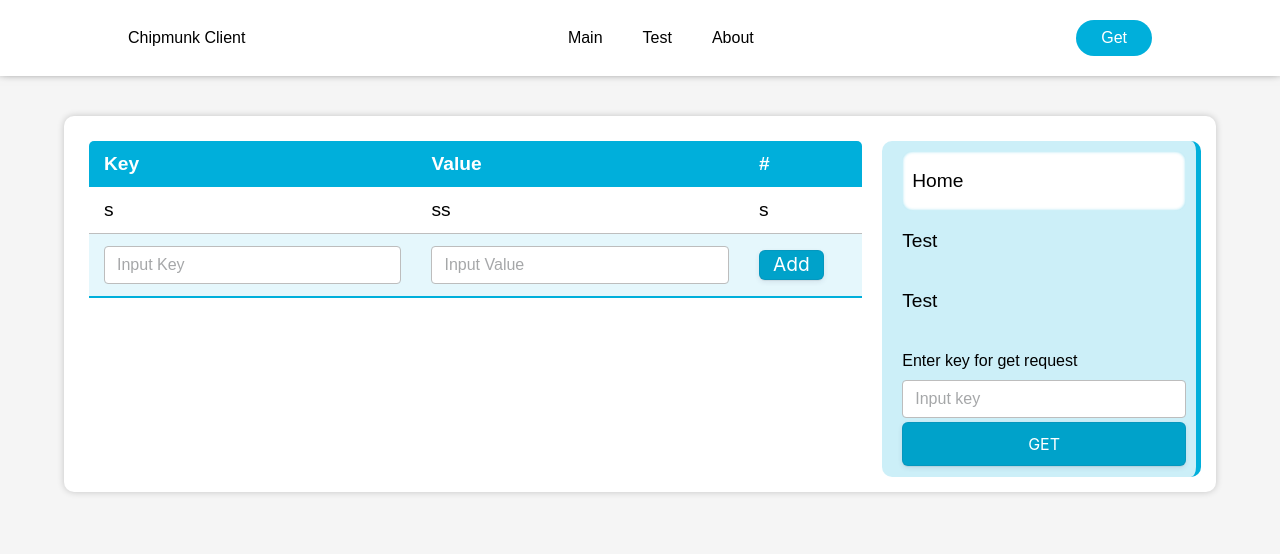
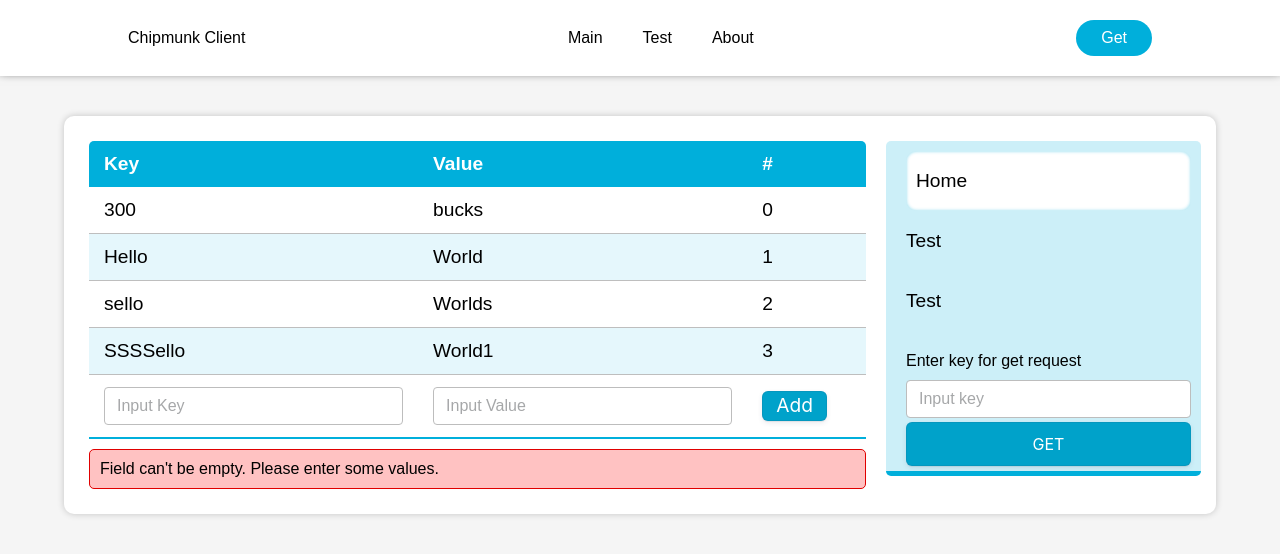
Before and after one commit to Rederikt/chipmunk_ui, a React app: page / in a window 1280 px wide. Shown: the top 554 px of the page. Built offline with nearby package versions, Linux system fonts and the light colour scheme.

Commit message:
dummy editing + error handler layout

```diff
--- a/src/containers/Main/index.js
+++ b/src/containers/Main/index.js
@@ -1,7 +1,38 @@
-import React from 'react';
+import React, { useState } from 'react';
 import './main.scss'
 
 export const Main = () => {
+  const [key, setKey] = useState("");
+  const [value, setValue] = useState("");
+  const [error, setError] = useState(0);
+  const [findKey, setFindKey] = useState("");
+
+  const [entries, setEntries] = useState (
+    {
+      "Hello":"World",
+      "300":"bucks",
+      "sello":"Worlds",
+      "SSSSello":"World1",
+    }
+  )
+
+  const handleChangeKey = (event) => {
+    setKey(event.target.value)
+  }
+
+  const handleChangeValue = (event) => {
+    setValue(event.target.value)
+  }
+
+  const handleAdd = () => {
+    setEntries({
+      ...entries,
+      [key]:value
+    })
+    setKey('')
+    setValue('')
+
+  }
 
   return (
     <div className="paper">
@@ -16,18 +47,23 @@ export const Main = () => {
               </tr>
             </thead>
             <tbody>
+              {Object.entries(entries).map(([key, value], i) =>
+                <tr>
+                  <td>{key}</td>
+                  <td>{value}</td>
+                  <td>{i}</td>
+                </tr>
+              )}
               <tr>
-                <td>s</td>
-                <td>ss</td>
-                <td>s</td>
-              </tr>
-              <tr>
-                <td className='text-field'><input type="text" name="input" id="input" className='text-field_input' placeholder='Input Key' /></td>
-                <td className='text-field'><input type="text" name="input" id="input" className='text-field_input' placeholder='Input Value' /></td>
-                <td><button className='button-9 small'>Add</button></td>
+                <td className='text-field'><input type="text" name="input" id="input" className='text-field_input' placeholder='Input Key' value={key} onChange={handleChangeKey}/></td>
+                <td className='text-field'><input type="text" name="input" id="input" className='text-field_input' placeholder='Input Value' value={value} onChange={handleChangeValue}/></td>
+                <td><button className='button-9 small' onClick={handleAdd}>Add</button></td>
               </tr>
             </tbody>
           </table>
+          <div className='error'>
+            <span>Field can't be empty. Please enter some values.</span>
+          </div>
         </div>
         <div className="menu-box">
           <ul>
--- a/src/containers/Main/main.scss
+++ b/src/containers/Main/main.scss
@@ -5,6 +5,17 @@
   background-color: white;
   border-radius: 10px;
   box-shadow: 0 0 7px 0 rgba($color: #000000, $alpha: 0.2);
+}
+
+.error {
+  margin-top: 10px;
+  min-height: 40px;
+  padding-top: 10px;
+  padding-left: 10px;
+  width: 100%;
+  background-color: rgba(255, 0, 0, 0.24);
+  border: 1px solid rgb(224, 0, 0);
+  border-radius: 5px;
 }
 
 .flex-layout {
@@ -66,8 +77,9 @@
   padding: 10px;
   margin-top: 10px;
   min-width: 300px;
-  border-right: 5px solid rgb(0, 175, 219);
-  border-radius: 10px;
+  max-height: 335px;
+  border-bottom: 5px solid rgb(0, 175, 219);
+  border-radius: 5px;
   background: rgb(0, 175, 219, 0.2);
 
   ul {
@@ -86,6 +98,7 @@
     }
     li {
       position: relative;
+      transition: ease 0.5s;
       width: 100%;
       height: 60px;
       line-height: 30px;
```
